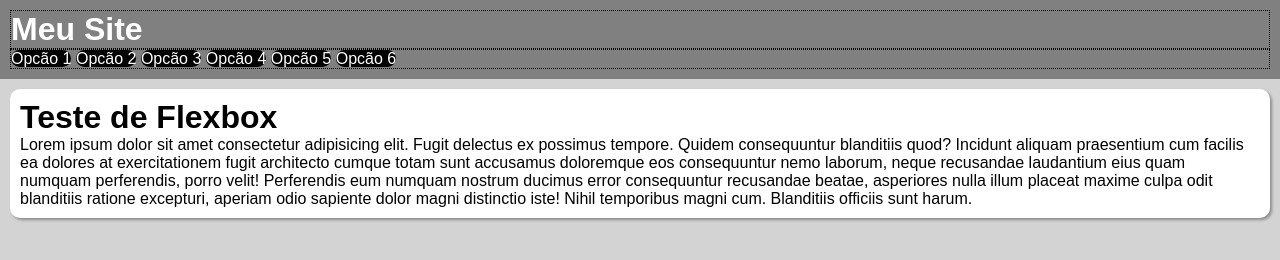
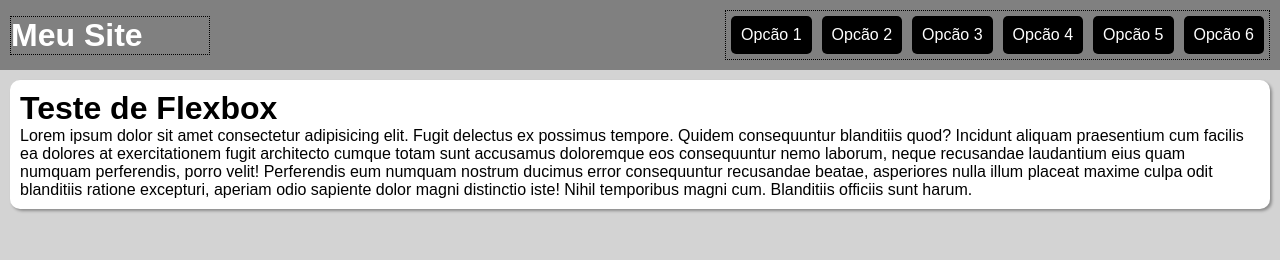
Before and after one commit to Carvalho1oak/html-css, a plain HTML site: page exercicios/ex027/flex013 - menu flexbox/index.html in a window 1280 px wide. Drawn offline with Linux system fonts and the light colour scheme.

Commit message:
menu flexbox 2/3

```diff
--- a/exercicios/ex027/flex013 - menu flexbox/estilo.css
+++ b/exercicios/ex027/flex013 - menu flexbox/estilo.css
@@ -13,24 +13,36 @@ body {
 header {
   background-color: gray;
   padding: 10px;
+  display: flex;
+  flex-flow: row wrap;
+  justify-content: space-between;
+  align-items: center;
 }
 header h1 {
   color: white;
   border: 1px dotted black;
+  flex: 0 0 200px;
 }
 header nav {
-    border: 1px dotted black;
+  border: 1px dotted black;
+  display: flex;
+  flex-flow: row wrap;
+  justify-content: flex-end;
+
 }
 header > nav > a {
   color: white;
   text-decoration: none;
+  padding: 10px;
+  margin: 5px;
+  text-align: center;
   background-color: black;
-  border-radius: 10px;
+  border-radius: 5px;
 }
-a:hover {
+header > nav > a:hover {
   background-color: white;
   color: black;
-  transition: ease-in 0.2s;
+  transition: background-color 0.5s;
 }
 main {
   margin: 10px;
```
